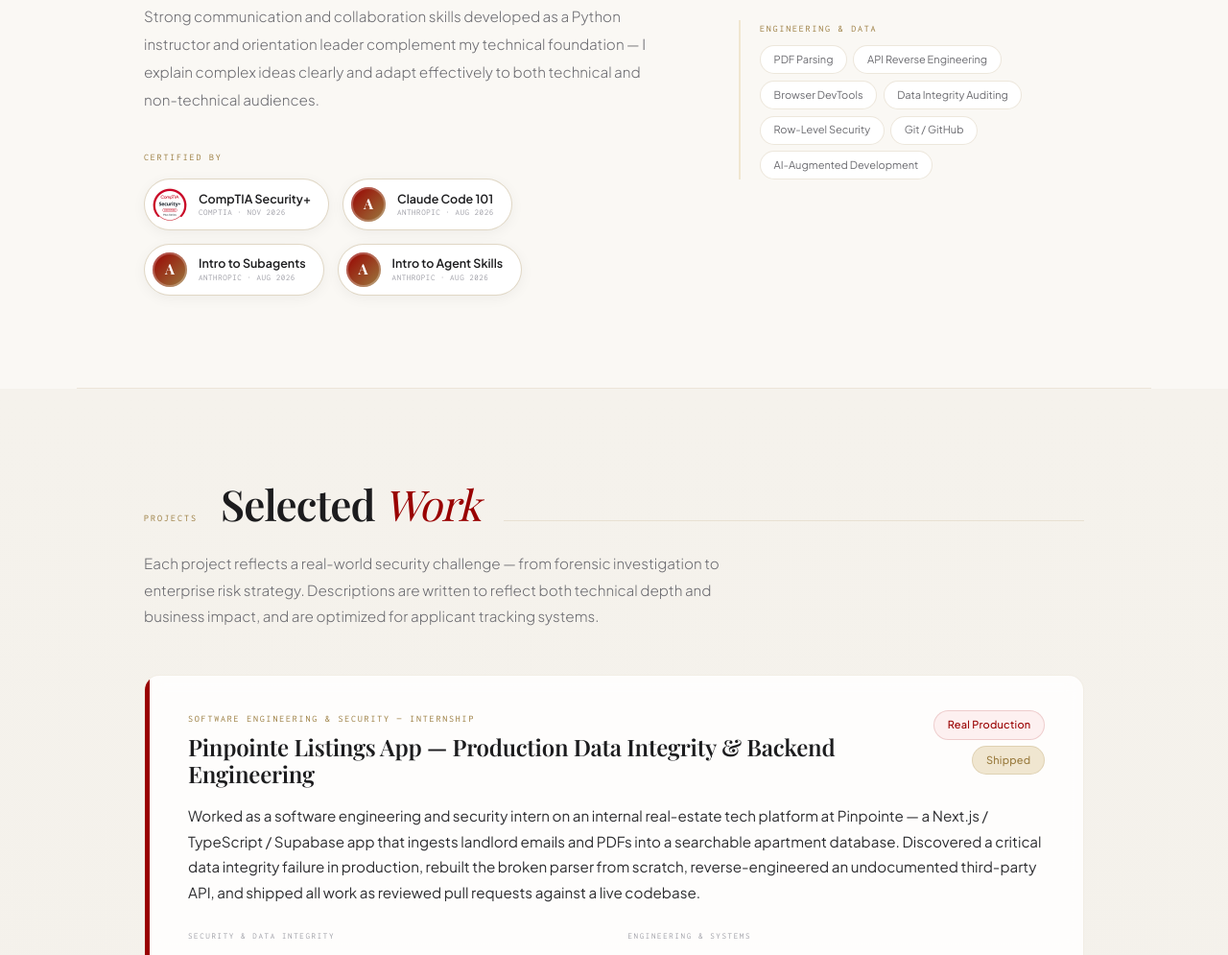
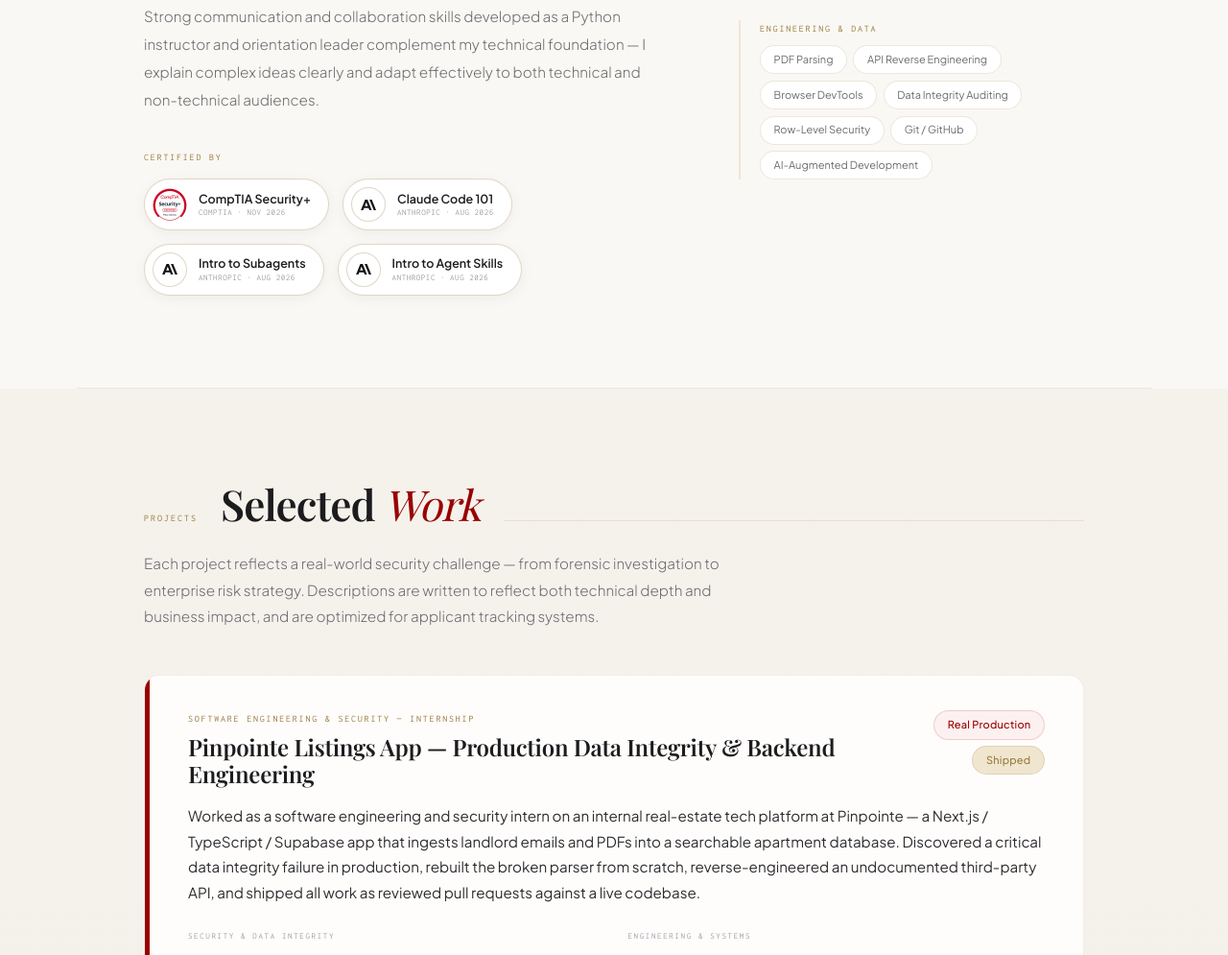
Before and after one commit to mabelss810/mabelsantiago, a plain HTML site: page index.html in a window 1280 px wide. Shown: the part 1569-2564 px from the top of the page at 96% size. Drawn offline with nearby package versions, Linux system fonts and the light colour scheme; a web font is replaced by a local one.

Commit message:
Use official Anthropic symbol in certification pills
Co-Authored-By: Claude Opus 5.5 <noreply@anthropic.com>
Claude-Session: https://claude.ai/code/session_014eU94HYLX1R2Y4yhi2xrmM

```diff
--- a/index.html
+++ b/index.html
@@ -478,6 +478,7 @@ h2 em { font-style: italic; color: var(--cardinal); font-weight: 300; }
 .cert-badge-link { text-decoration: none; cursor: pointer; }
 
 .cert-badge-icon-img { background: white; box-shadow: none; overflow: hidden; }
+.cert-badge-icon-pad { padding: 9px; border: 1px solid var(--border2); }
 .cert-badge-icon-img img { width: 100%; height: 100%; object-fit: contain; display: block; }
 
 .cert-badge-body { display: flex; flex-direction: column; line-height: 1.3; }
@@ -1000,21 +1001,21 @@ footer {
               </div>
             </a>
             <div class="cert-badge" title="Issued Aug 2026 · Credential ID q2n2d2h4kz2s">
-              <div class="cert-badge-icon">A</div>
+              <div class="cert-badge-icon cert-badge-icon-img cert-badge-icon-pad"><img src="images/anthropic-symbol.svg" alt="Anthropic"></div>
               <div class="cert-badge-body">
                 <span class="cert-badge-title">Claude Code 101</span>
                 <span class="cert-badge-meta">Anthropic · Aug 2026</span>
               </div>
             </div>
             <div class="cert-badge" title="Issued Aug 2026 · Credential ID qvytsdtnqcpw">
-              <div class="cert-badge-icon">A</div>
+              <div class="cert-badge-icon cert-badge-icon-img cert-badge-icon-pad"><img src="images/anthropic-symbol.svg" alt="Anthropic"></div>
               <div class="cert-badge-body">
                 <span class="cert-badge-title">Intro to Subagents</span>
                 <span class="cert-badge-meta">Anthropic · Aug 2026</span>
               </div>
             </div>
             <div class="cert-badge" title="Issued Aug 2026 · Credential ID mwcd23k7cxao">
-              <div class="cert-badge-icon">A</div>
+              <div class="cert-badge-icon cert-badge-icon-img cert-badge-icon-pad"><img src="images/anthropic-symbol.svg" alt="Anthropic"></div>
               <div class="cert-badge-body">
                 <span class="cert-badge-title">Intro to Agent Skills</span>
                 <span class="cert-badge-meta">Anthropic · Aug 2026</span>
```
Also changed, not shown: images/anthropic-symbol.svg (added).
